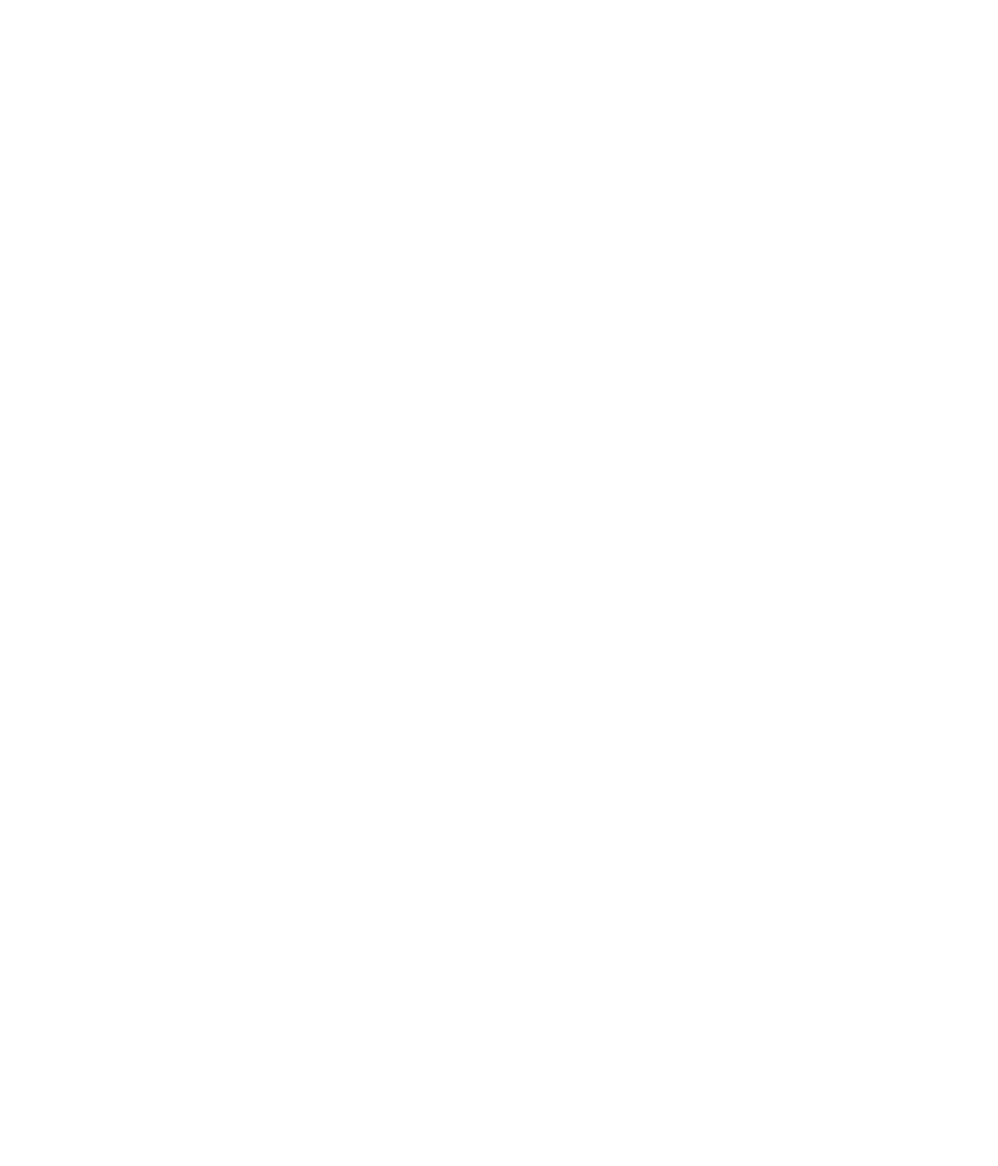
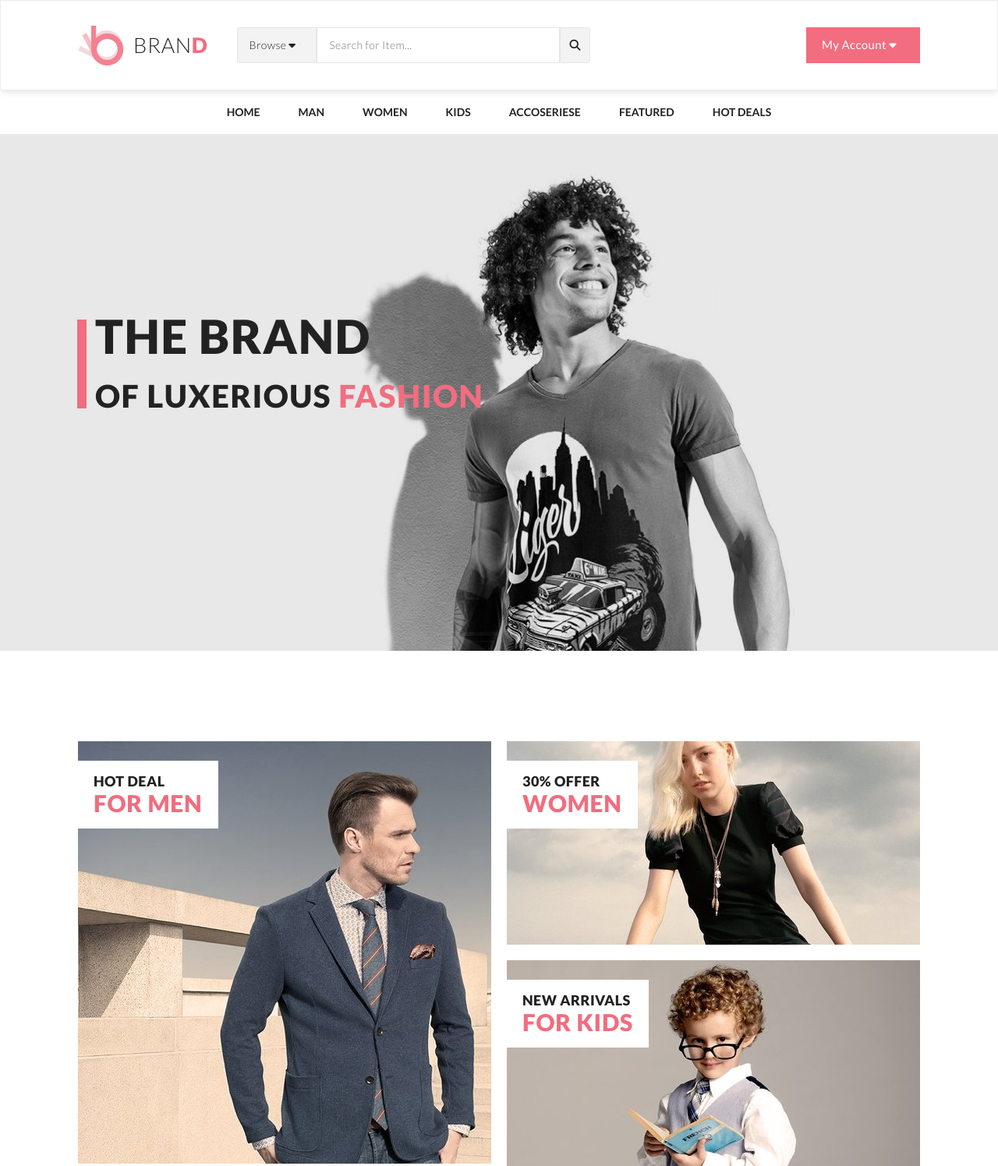
Before and after one commit to AlexeiLineitsev/site_brend, a website: page app/index.html in a window 1280 px wide. Shown: the top 1496 px of the page at 78% size. Before the commit the page ends 800 px from the top, so only its background shows below. Drawn offline with nearby package versions, Linux system fonts and the light colour scheme; files that its build step writes are made by us from their sources; files whose address does not match are found by name.

Commit message:
add index.html

```diff
--- a/app/index.html
+++ b/app/index.html
@@ -2,19 +2,94 @@
 <html lang="en">
 <head>
     <meta charset="UTF-8">
+    <meta name="viewport" content="initial-scale=1.0, width=device-width">
     <title>BREND</title>
-    <link rel="stylesheet" href="scss/style.css">
+    <link rel="stylesheet" href="css/style.css">
+    <link rel="stylesheet" href="font-awesome/css/font-awesome.min.css">
 </head>
 <body>
+<header class="header">
+    <div class="header__wrap wrap">
+        <div class="logo header__logo">
+            <img src="img/site_logo.png" alt="Логотип" class="logo__img">
+            <span class="logo__name">BRAN<span class="logo__name--color">D</span></span>
+        </div>
+        <div class="header__search">
+            <button class="header__BrowseBtn">Browse <i class="fa fa-caret-down" aria-hidden="true"></i></button>
+            <input type="text" class="header__input" placeholder="Search for Item...">
+            <button class="header__SearchBtn"><i class="fa fa-search" aria-hidden="true"></i></button>
+        </div>
+        <div class="header__buy">
+            <svg class="header__buySvg">
+                <use xlink:href="img/sprite/sprite.svg#Shopping_card"></use>
+            </svg>
+            <button class="header__myaccBtn">My Account <i class="fa fa-caret-down" aria-hidden="true"></i></button>
+        </div>
+    </div>
+
+</header>
+
+<nav class="menu">
+    <div class="menu__wrap wrap">
+        <ul class="menu__list">
+            <li class="menu__element"><a href="#" class="menu__link">Home</a></li>
+            <li class="menu__element"><a href="#" class="menu__link">Man</a></li>
+            <li class="menu__element"><a href="#" class="menu__link">Women</a></li>
+            <li class="menu__element"><a href="#" class="menu__link">Kids</a></li>
+            <li class="menu__element"><a href="#" class="menu__link">Accoseriese</a></li>
+            <li class="menu__element"><a href="#" class="menu__link">Featured</a></li>
+            <li class="menu__element"><a href="#" class="menu__link">Hot Deals</a></li>
+        </ul>
+    </div>
+</nav>
+
+<section class="banner">
+    <div class="banner__wrap wrap">
+        <div class="banner__name">
+            <span class="banner__text">
+                THE BRAND <br>
+                <span class="banner__text-small">OF LUXERIOUS
+                    <span class="banner__text-color">FASHION</span></span>
+            </span>
+        </div>
+    </div>
+</section>
 
 
+<section class="category">
+    <div class="categoty__wrap wrap">
 
+        <ul class="category__list">
 
+            <li class="category__element">
+                <div class="category__info">
+                    <p class="category__text">hOT dEAL <br>
+                        <span class="category__text-color">FOR MEN</span></p>
+                </div>
+            </li>
+            <li class="category__element">
+                <div class="category__info">
+                    <p class="category__text">30% offer <br>
+                        <span class="category__text-color">women</span></p>
+                </div>
+            </li>
+            <li class="category__element">
+                <div class="category__info">
+                    <p class="category__text">new arrivals <br>
+                        <span class="category__text-color">FOR kids</span></p>
+                </div>
+            </li>
+            <li class="category__element">
+                <div class="category__info">
+                    <p class="category__text">LUXIROUS & trendy <br>
+                        <span class="category__text-color">ACCESORIES</span></p>
+                </div>
+            </li>
 
+        </ul>
 
+    </div>
+</section>
 <script src="js/main.js"></script>
-<script src="js/libs.min.js"></script>
-<script src="node_modules/jquery/dist/jquery.min.js"></script>
-<!--<script src="node_modules/jquery-ui/"></script>-->
 </body>
 </html>
```
